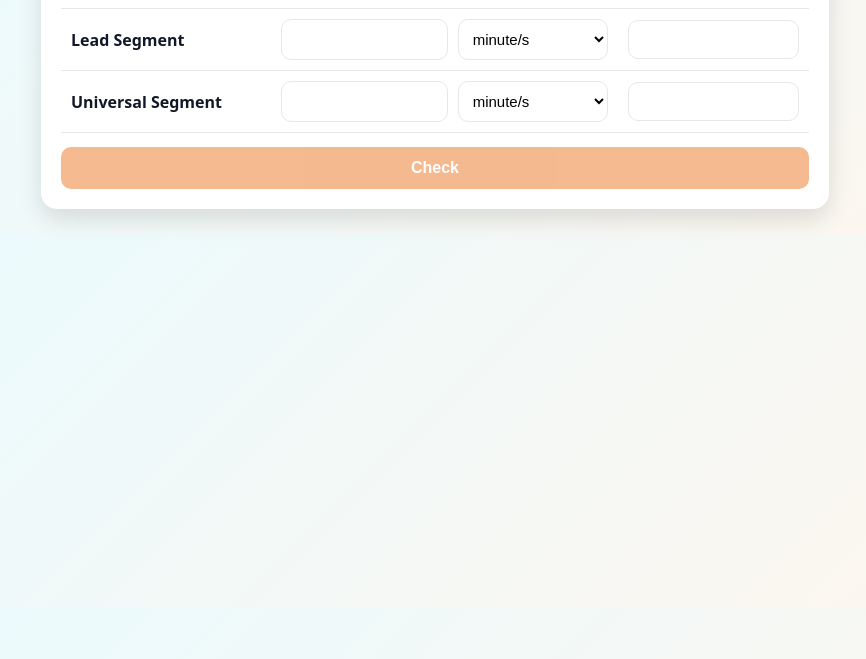
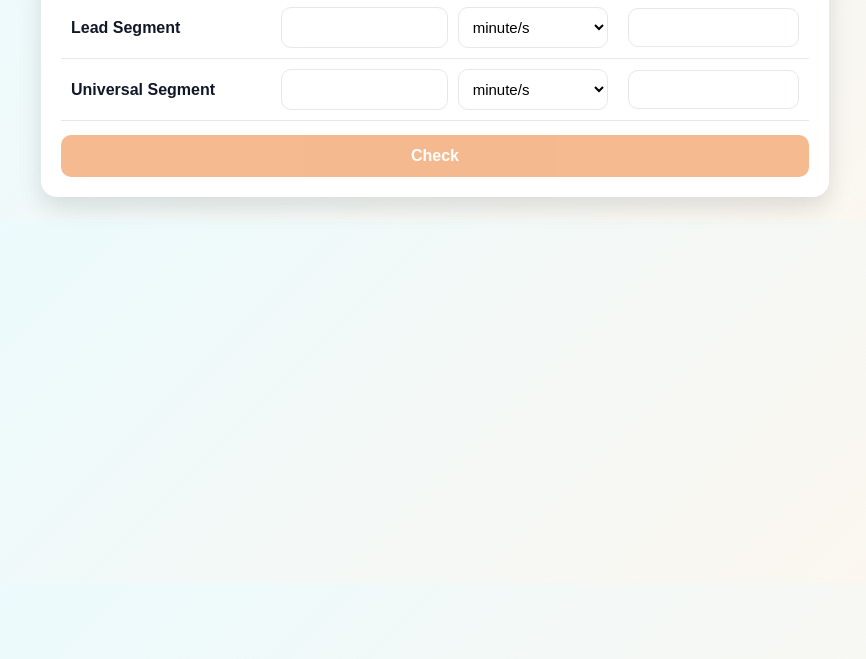
Before and after one commit to campaignteam/pixelcheck, a plain HTML site: page index.html in a window 1280 px wide. Shown: the part 141-800 px from the top of the page, without its empty margins (205-1071 px from the left). Drawn offline with Linux system fonts and the light colour scheme.

Commit message:
index.html

```diff
--- a/index.html
+++ b/index.html
@@ -10,7 +10,7 @@
   }
   *{box-sizing:border-box}
   body{
-    margin:0; font-family:system-ui, Segoe UI, Roboto, Arial;
+    margin:0; font-family: 'Quicksand', sans-serif;
     background: linear-gradient(135deg, #e9fbff 0%, #fef6ee 100%);
     color:var(--ink);
   }
```
